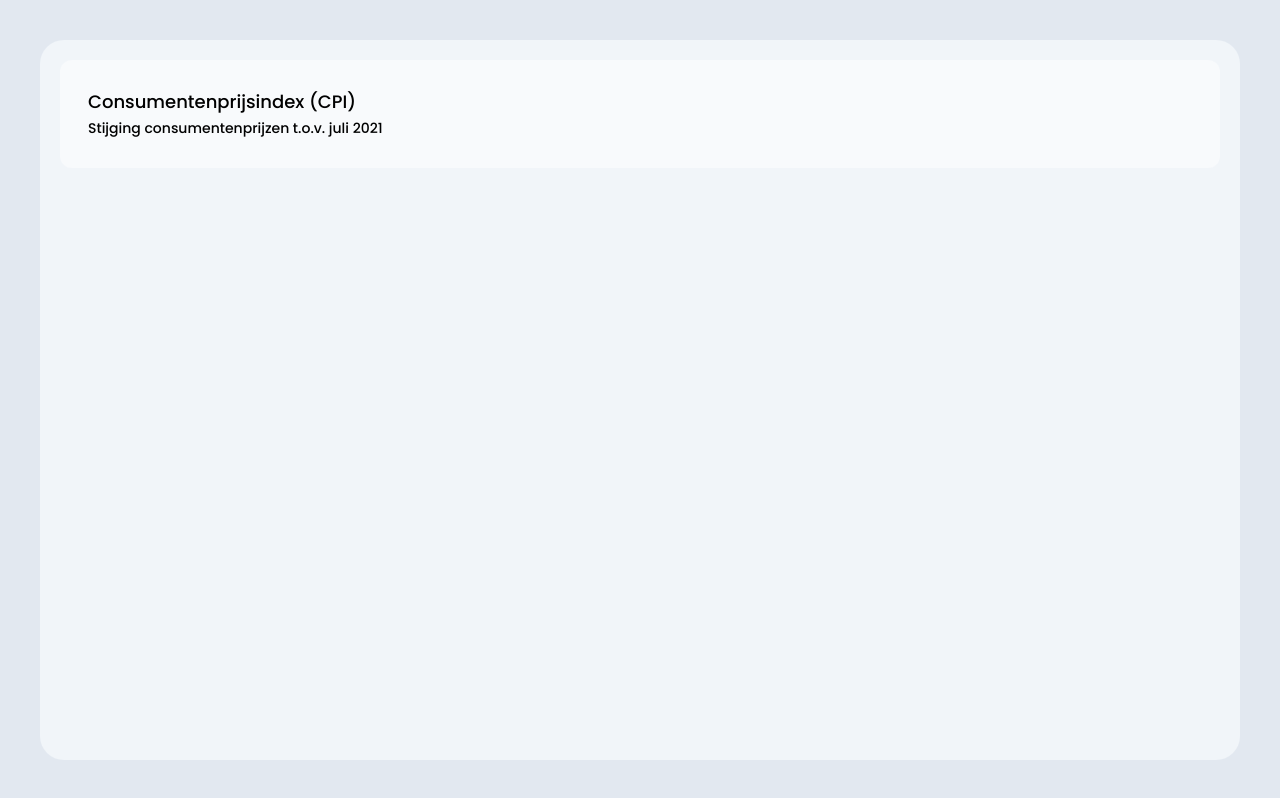
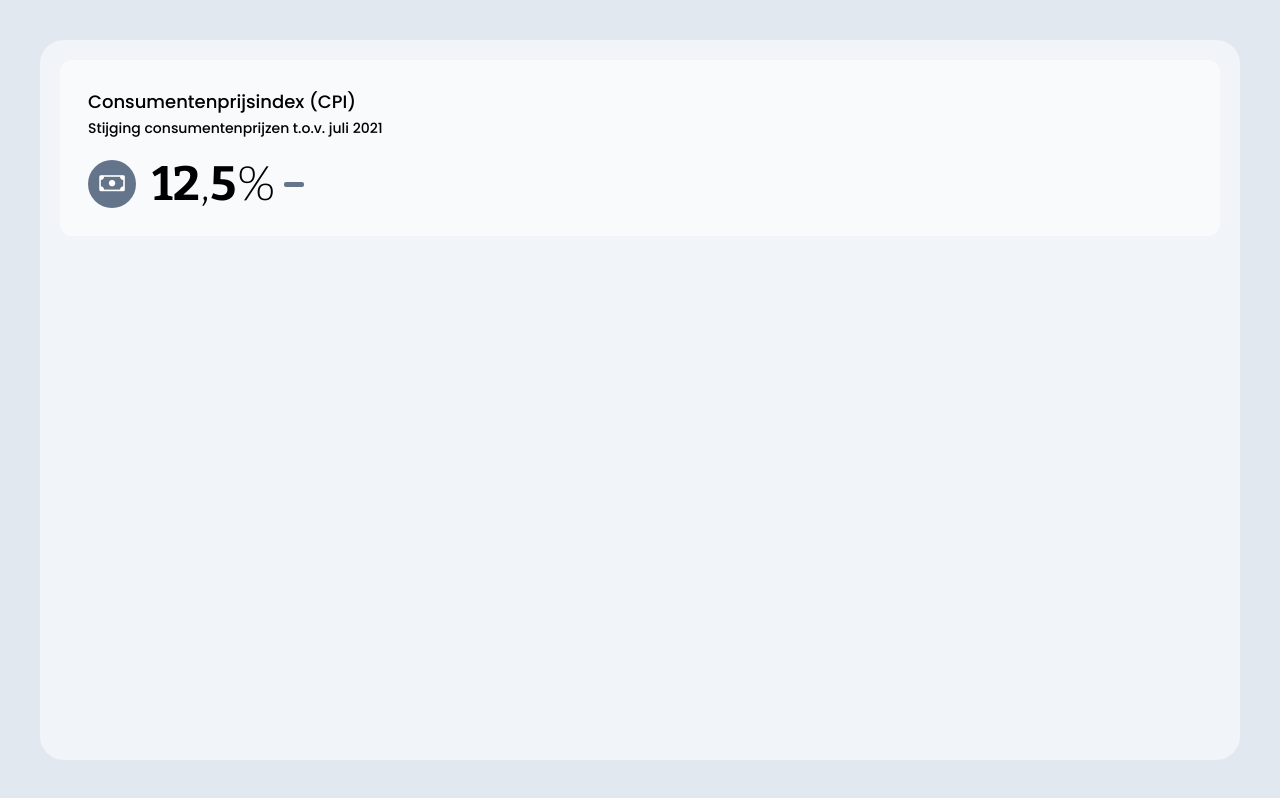
Before and after one commit to RalphvK/inflatie-dashboard, a Vue app: page / in a window 1280 px wide. Built offline with nearby package versions, Linux system fonts and the light colour scheme.

Commit message:
basic measure component with subcomponent

```diff
--- a/index.html
+++ b/index.html
@@ -9,7 +9,7 @@
     <!-- fonts -->
     <link rel="preconnect" href="https://fonts.googleapis.com">
     <link rel="preconnect" href="https://fonts.gstatic.com" crossorigin>
-    <link href="https://fonts.googleapis.com/css2?family=Bitter:wght@400;700&family=Poppins:wght@300;500;600;700&display=swap" rel="stylesheet">
+    <link href="https://fonts.googleapis.com/css2?family=Bitter:wght@300;400;700&family=Poppins:wght@300;500;600;700&display=swap" rel="stylesheet">
 
     <!-- content -->
     <title>Inflatiedashboard</title>
--- a/package.json
+++ b/package.json
@@ -9,6 +9,7 @@
     "preview": "vite preview"
   },
   "dependencies": {
+    "lodash": "^4.17.21",
     "vue": "^3.2.37",
     "vue-router": "^4.1.4"
   },
@@ -16,6 +17,7 @@
     "@vitejs/plugin-vue": "^3.0.3",
     "autoprefixer": "^10.4.8",
     "postcss": "^8.4.16",
+    "sass": "^1.54.5",
     "tailwindcss": "^3.1.8",
     "vite": "^3.0.7"
   }
--- /dev/null
+++ b/src/components/MeasureIcon.vue
@@ -0,0 +1,38 @@
+<template>
+  <div :class="['icon-circle', 'bg-'+backgroundColor, 'text-'+foregroundColor]">
+    <i :class="['bi', icon]"></i>
+  </div>
+</template>
+
+<script>
+export default {
+  props: {
+    icon: {
+      type: String,
+      default: null
+    },
+    backgroundColor: {
+      type: String,
+      default: 'slate-500'
+    },
+    foregroundColor: {
+      type: String,
+      default: 'white'
+    },
+    iconSize: {
+      type: String,
+      default: '1.6rem'
+    }
+  }
+}
+</script>
+
+<style scoped lang="scss">
+.icon-circle {
+  @apply flex justify-center items-center rounded-full w-12 h-12;
+
+  i {
+    font-size: v-bind(iconSize);
+  }
+}
+</style>
--- /dev/null
+++ b/src/components/MeasureTickerSymbol.vue
@@ -0,0 +1,31 @@
+<template>
+  <div :class="['ticker-symbol', 'text-3xl', 'flex', 'items-center', 'text-'+color]">
+    <i class="bi bi-caret-up-fill" v-if="symbol == 'up'"></i>
+    <i class="bi bi-caret-down-fill" v-if="symbol == 'down'"></i>
+    <i :class="['neutral-icon', 'bg-'+color]" v-if="symbol == 'neutral'"></i>
+  </div>
+</template>
+
+<script>
+export default {
+  props: {
+    symbol: {
+      type: String,
+      required: true
+    },
+    color: {
+      type: String,
+      default: 'slate-500'
+    }
+  }
+}
+</script>
+
+<style scoped lang="scss">
+.neutral-icon {
+  width: 20px;
+  height: 5px;
+  border-radius: 2px;
+  display: inline-block;
+}
+</style>
--- /dev/null
+++ b/src/components/MeasureValue.vue
@@ -0,0 +1,64 @@
+<template>
+  <div class="measure-value font-serif text-5xl">
+    <span v-for="part in parts" :class="part.type" v-html="part.content" />
+  </div>
+</template>
+
+<script>
+import { isDigitChar } from "@/helpers/isDigitChar.js";
+
+export default {
+  props: {
+    value: {
+      type: String,
+      required: true
+    }
+  },
+  computed: {
+    parts() {
+      // if value length is less than 1, return empty array
+      if (!this.value.length) { return []; }
+      let parts = [];
+      let i = 0;
+      let currentPart = '';
+      let currentPartType = null;
+      // iterate through string
+      for (let i = 0; i < this.value.length; i++) {
+        // check if current character is a number
+        let type = isDigitChar(this.value[i]) ? 'number' : 'other';
+        // if this character is of the same type as the current part, append
+        if (type == currentPartType || i == 0) {
+          currentPart += this.value[i];
+        // if this char is not of the same type, push the part to the list
+        } else {
+          parts.push({
+            type: currentPartType,
+            content: currentPart
+          });
+          // then start over and set the currentPart to this character
+          currentPart = this.value[i];
+        }
+        // then set currentPartType to the new type
+        currentPartType = type;
+      }
+      // add final part to list if not yet added
+      if (currentPart !== '') {
+        parts.push({
+          type: currentPartType,
+          content: currentPart
+        });
+      }
+      return parts;
+    }
+  }
+}
+</script>
+
+<style scoped lang="scss">
+.number {
+  @apply font-bold;
+}
+.other {
+  @apply font-light;
+}
+</style>
--- a/src/components/WidgetMeasure.vue
+++ b/src/components/WidgetMeasure.vue
@@ -1,16 +1,44 @@
 <template>
   <div class="measure">
 
-    <div class="main-measure-display">
-      <div class="measure-icon"></div>
-      <div class="measure-value"></div>
-      <div class="ticker-arrow"></div>
+    <div class="main-measure flex gap-x-4 items-center">
+      <measure-icon :icon="icon" background="slate-500" />
+      <measure-value :value="value" />
+      <measure-ticker-symbol class="-ml-2" :symbol="tickerSymbol" v-if="tickerSymbol" />
     </div>
 
     <div class="secondary-measure">
-      <div class="secondary-measure-icon"></div>
+      <div class="secondary-measure-value"></div>
       <div class="secondary-measure-remark"></div>
     </div>
 
   </div>
 </template>
+
+<script>
+import MeasureIcon from '@/components/MeasureIcon.vue';
+import MeasureValue from '@/components/MeasureValue.vue';
+import MeasureTickerSymbol from '@/components/MeasureTickerSymbol.vue';
+
+export default {
+  components: {
+    MeasureIcon,
+    MeasureValue,
+    MeasureTickerSymbol
+  },
+  props: {
+    icon: {
+      type: String,
+      default: null
+    },
+    value: {
+      type: String,
+      required: true
+    },
+    tickerSymbol: {
+      type: String,
+      default: false
+    }
+  }
+}
+</script>
--- a/src/components/WidgetTitle.vue
+++ b/src/components/WidgetTitle.vue
@@ -1,5 +1,5 @@
 <template>
-  <div class="widget-title">
+  <div class="widget-title mb-5">
     <h3 class="font-medium text-lg">
       <slot name="default"></slot>
     </h3>
--- a/src/components/widgets/CpiWidget.vue
+++ b/src/components/widgets/CpiWidget.vue
@@ -8,17 +8,25 @@
         Stijging consumentenprijzen t.o.v. juli 2021
       </template>
     </widget-title>
+    <widget-measure
+      icon="bi-cash"
+      value="12,5%"
+      tickerSymbol="neutral"
+    >
+    </widget-measure>
   </dashboard-card>
 </template>
 
 <script>
 import DashboardCard from '@/components/DashboardCard.vue';
 import WidgetTitle from '@/components/WidgetTitle.vue';
+import WidgetMeasure from '@/components/WidgetMeasure.vue';
 
 export default {
   components: {
     DashboardCard,
-    WidgetTitle
+    WidgetTitle,
+    WidgetMeasure
   }
 }
 </script>
--- /dev/null
+++ b/src/helpers/isDigitChar.js
@@ -0,0 +1,3 @@
+export function isDigitChar(value) {
+  return RegExp('^[0-9]+$').test(String(value));
+}
```
Also changed, not shown: 1 other file (tests, documents, lock files or other folders).
